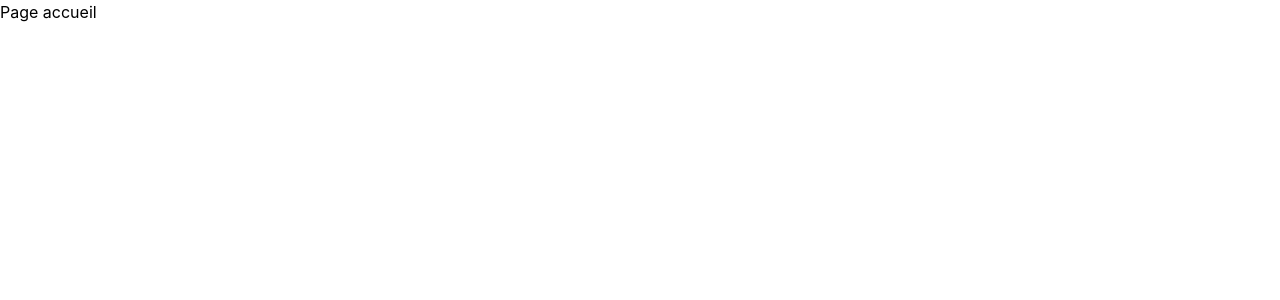
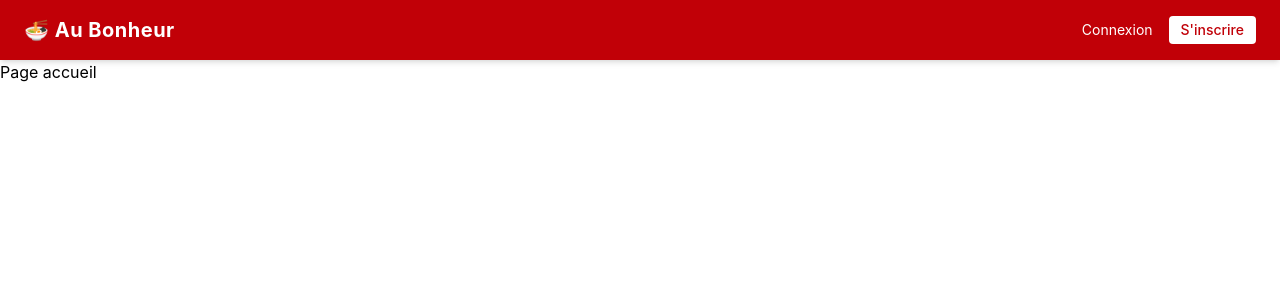
Before and after one commit to Lanature00/aubonheur, a React (Vite) app in the folder frontend/: page / in a window 1280 px wide. Shown: the top 300 px of the page. Built offline with nearby package versions, Linux system fonts and the light colour scheme; no server answers.

Commit message:
feat(frontend): add navbar with auth state and logout

```diff
--- a/frontend/src/App.tsx
+++ b/frontend/src/App.tsx
@@ -5,6 +5,7 @@ import Register from './pages/Register'
 import Reservation from './pages/Reservation'
 import MesReservations from './pages/MesReservations'
 import Admin from './pages/Admin'
+import Navbar from './components/Navbar'
 
 function ProtectedRoute({ children }: { children: React.ReactNode }) {
   const { isAuthenticated } = useAuth()
@@ -20,6 +21,8 @@ function AdminRoute({ children }: { children: React.ReactNode }) {
 
 function AppContent() {
   return (
+    <>
+      <Navbar />
       <Routes>
         <Route path="/" element={<div>Page accueil</div>} />
         <Route path="/login" element={<Login />} />
@@ -34,6 +37,7 @@ function AppContent() {
           <AdminRoute><Admin /></AdminRoute>
         } />
       </Routes>
+    </>
   )
 }
 
--- /dev/null
+++ b/frontend/src/components/Navbar.tsx
@@ -0,0 +1,56 @@
+import { Link, useNavigate } from 'react-router-dom'
+import { useAuth } from '../context/AuthContext'
+
+function Navbar() {
+  const { isAuthenticated, isAdmin, user, logout } = useAuth()
+  const navigate = useNavigate()
+
+  const handleLogout = () => {
+    logout()
+    navigate('/login')
+  }
+
+  return (
+    <nav className="bg-red-700 text-white px-6 py-4 flex justify-between items-center shadow-md">
+      <Link to="/" className="text-xl font-bold tracking-wide">
+        🍜 Au Bonheur
+      </Link>
+
+      <div className="flex items-center gap-4">
+        {isAuthenticated ? (
+          <>
+            <Link to="/reservations" className="hover:underline text-sm">
+              Réserver
+            </Link>
+            <Link to="/mes-reservations" className="hover:underline text-sm">
+              Mes réservations
+            </Link>
+            {isAdmin && (
+              <Link to="/admin" className="hover:underline text-sm font-bold">
+                Admin
+              </Link>
+            )}
+            <span className="text-sm text-red-200">Bonjour, {user?.nom}</span>
+            <button
+              onClick={handleLogout}
+              className="bg-white text-red-700 px-3 py-1 rounded text-sm font-medium hover:bg-red-50"
+            >
+              Déconnexion
+            </button>
+          </>
+        ) : (
+          <>
+            <Link to="/login" className="hover:underline text-sm">
+              Connexion
+            </Link>
+            <Link to="/register" className="bg-white text-red-700 px-3 py-1 rounded text-sm font-medium hover:bg-red-50">
+              S'inscrire
+            </Link>
+          </>
+        )}
+      </div>
+    </nav>
+  )
+}
+
+export default Navbar
```
Lines whose indentation alone changed are shown as unchanged.
